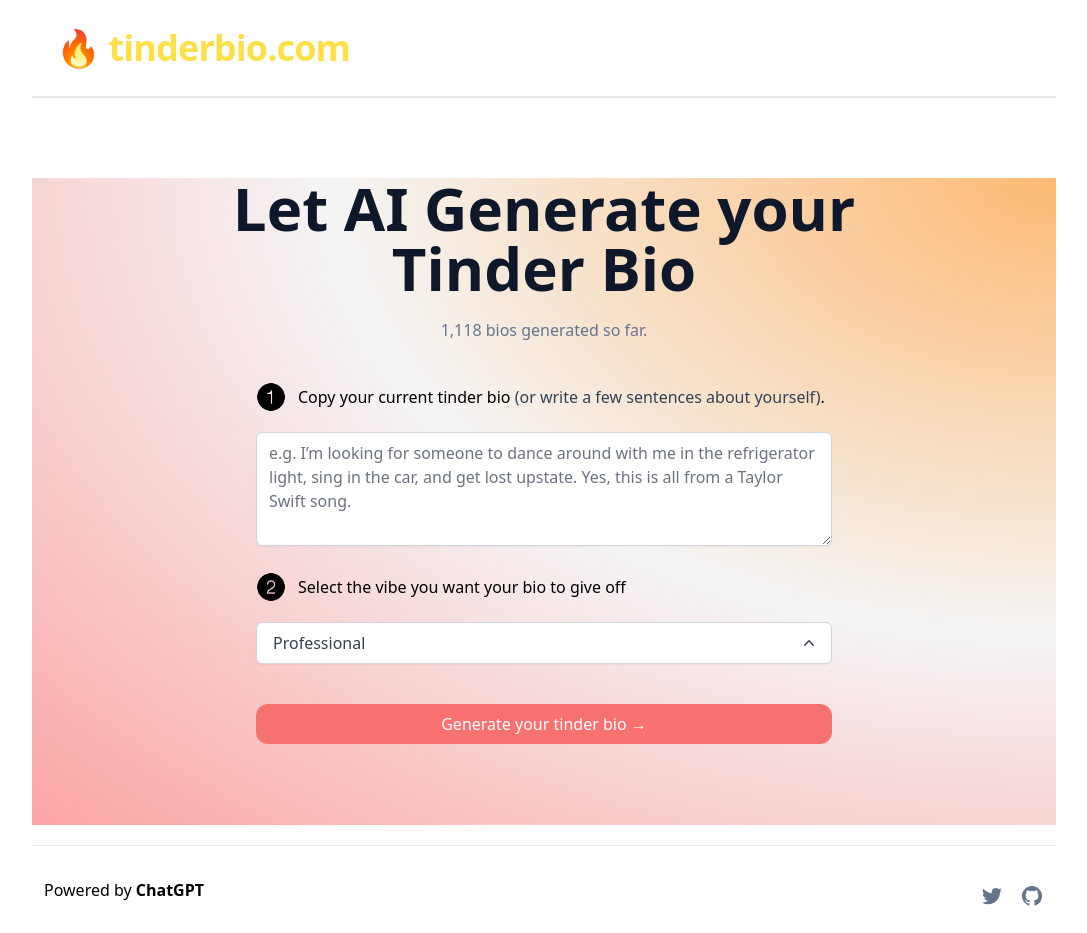
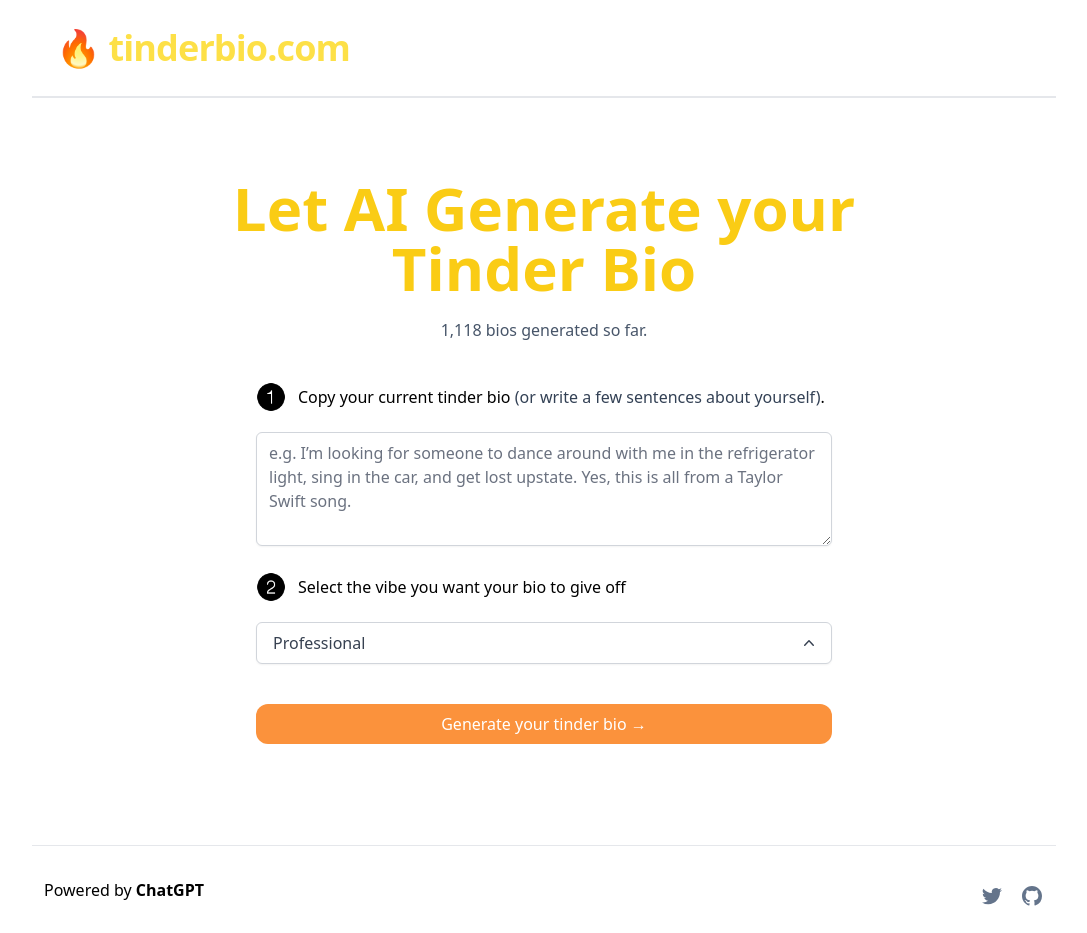
Before and after one commit to BullishAF/aidatingbio, a Next.js app: page / in a window 1280 px wide. Shown: the whole page, without its empty margins (96-1183 px from the left). Built offline with nearby package versions, Linux system fonts and the light colour scheme.

Commit message:
Update index.tsx

```diff
--- a/pages/index.tsx
+++ b/pages/index.tsx
@@ -78,12 +78,12 @@ const Home: NextPage = () => {
       </Head>
 
       <Header />
-      <main className="bg-[radial-gradient(ellipse_at_top_right,_var(--tw-gradient-stops))] from-orange-300 via-neutral-100 to-red-300 flex flex-1 w-full flex-col items-center justify-center text-center px-4 mt-12 sm:mt-20">
+      <main className="flex flex-1 w-full flex-col items-center justify-center text-center px-4 mt-12 sm:mt-20">
 
-        <h1 className="sm:text-6xl text-4xl max-w-[708px] font-bold text-slate-900">
+        <h1 className="sm:text-6xl text-4xl max-w-[708px] font-bold text-yellow-400">
           Let AI Generate your Tinder Bio
         </h1>
-        <p className="text-slate-500 mt-5">1,118 bios generated so far.</p>
+        <p className="text-slate-600 mt-5">1,118 bios generated so far.</p>
         <div className="max-w-xl w-full">
           <div className="flex mt-10 items-center space-x-3">
             <Image
@@ -120,7 +120,7 @@ const Home: NextPage = () => {
 
           {!loading && (
             <button
-              className="bg-red-400 rounded-xl text-white font-medium px-4 py-2 sm:mt-10 mt-8 hover:bg-red-500/80 w-full"
+              className="bg-orange-400 rounded-xl text-white font-medium px-4 py-2 sm:mt-10 mt-8 hover:bg-orange-500/80 w-full"
               onClick={(e) => generateBio(e)}
             >
               Generate your tinder bio &rarr;
```
